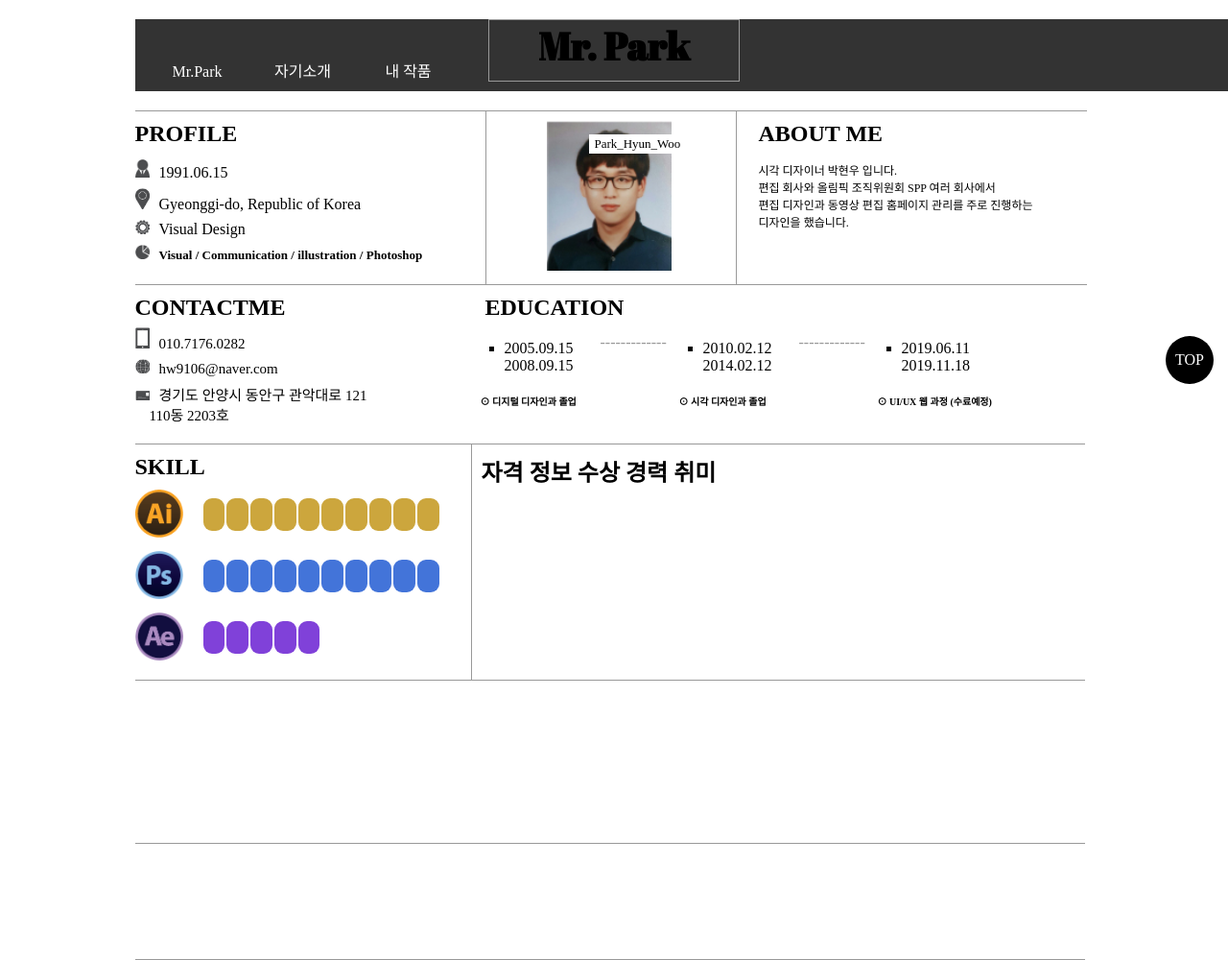
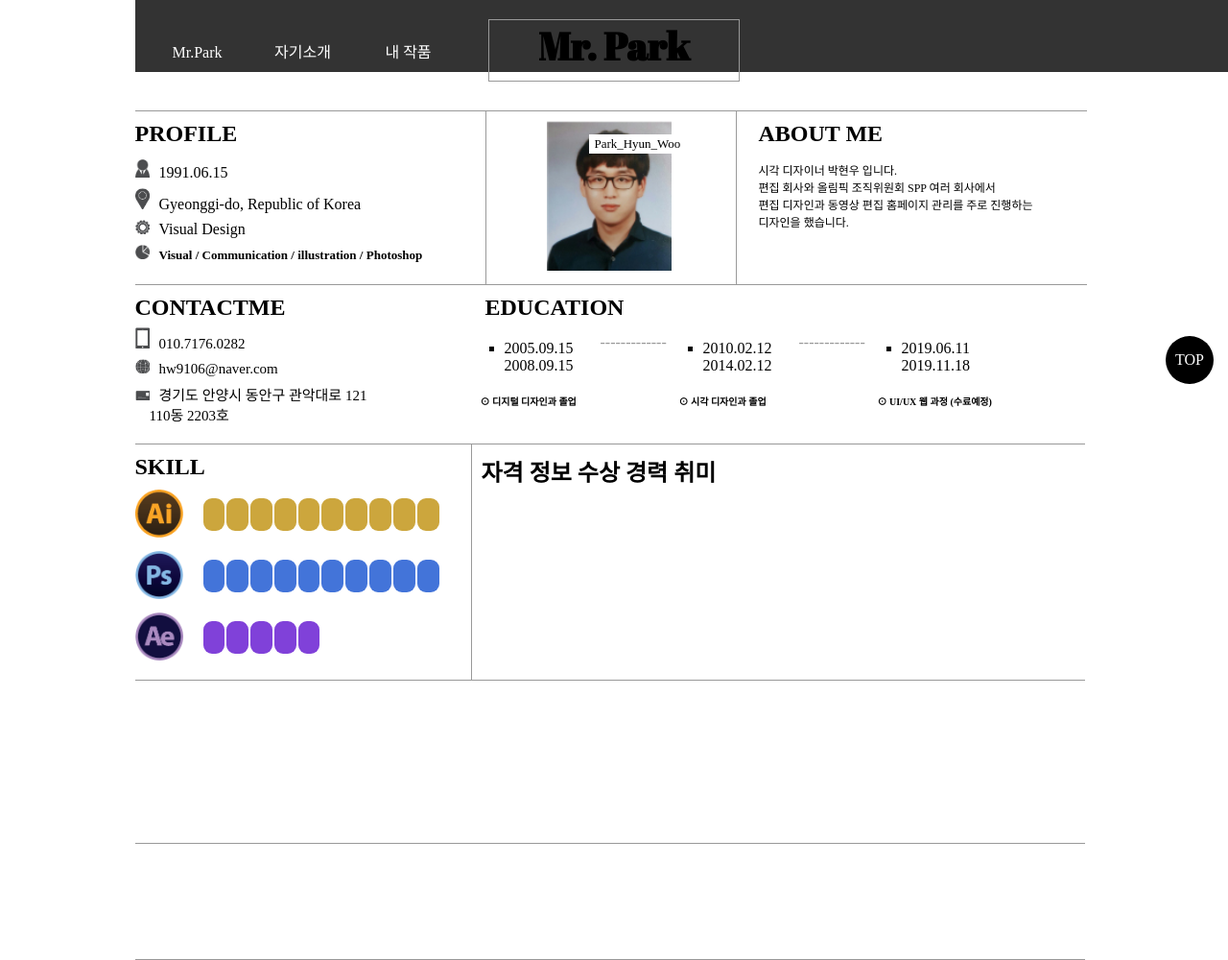
Before and after one commit to hw9106/-index.html, a plain HTML site: page index.html in a window 1280 px wide. Shown: the whole page at 96% size. Drawn offline with Linux system fonts and the light colour scheme.

Commit message:
Update index.html

```diff
--- a/index.html
+++ b/index.html
@@ -5,7 +5,7 @@
 	<title> Design Resume </title>
 	<link rel="stylesheet" href="css.css">
 	<style>
-		div#me1{margin:0; padding:0; width:100%; height:75px; background:rgb(0, 0, 0, 80%);text-align:center; position:fixed;}
+		div#me1{margin:0; padding:0; width:100%; height:75px; background:rgb(0, 0, 0, 80%);text-align:center; position:fixed; top:0;}
 		.ul1{margin:0; padding:0; width:100%; height:75px;}
 		.all>li{width:90px; margin:0; padding:0;display:inline-block;line-height:110px; margin-left: 20px;}
 		.all>a{text-decoration:none; color:white;}
```
